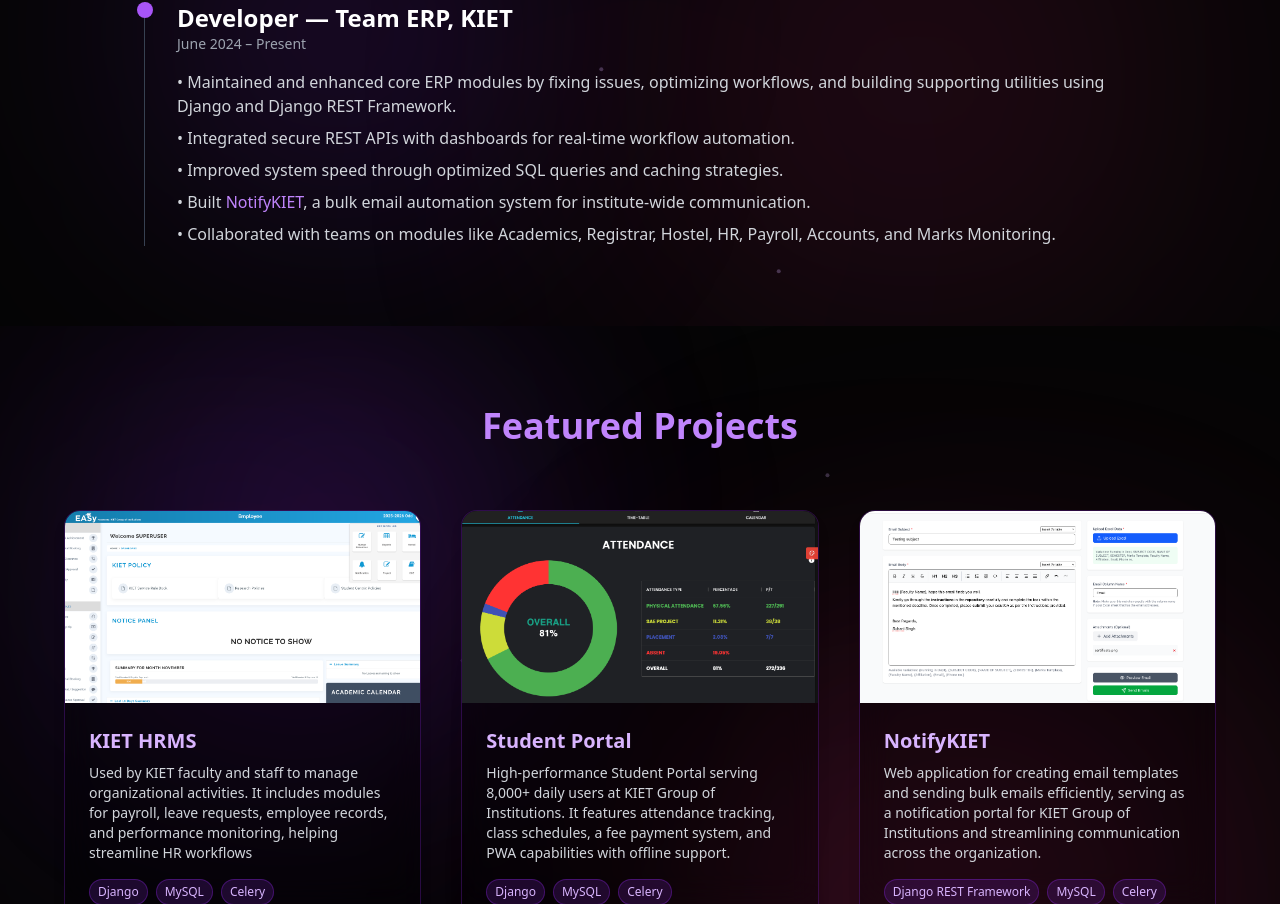
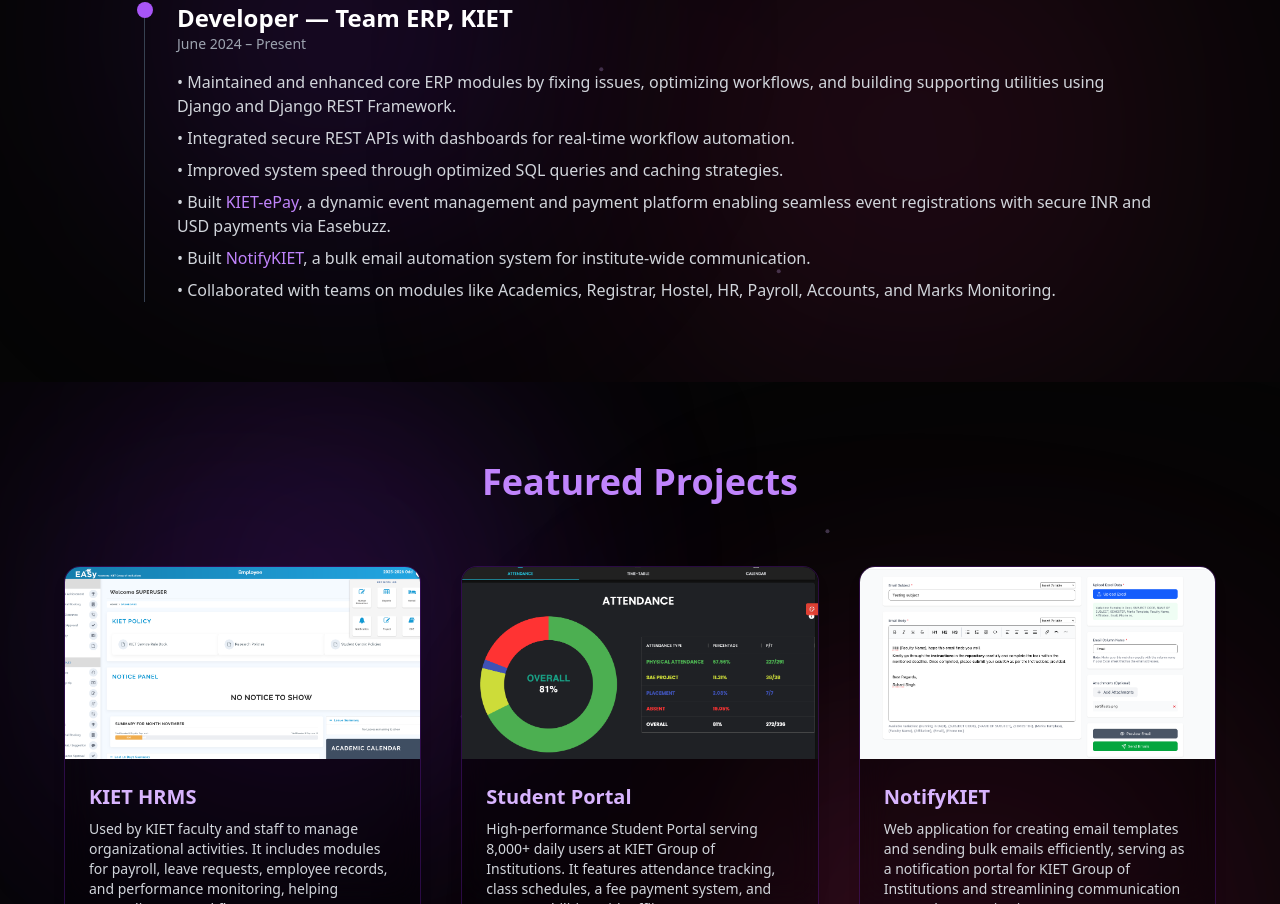
Before and after one commit to nandinisingh27/Portfolio, a React (Vite) app: page / in a window 1280 px wide. Shown: the part 1896-2800 px from the top of the page. Built offline with nearby package versions, Linux system fonts and the light colour scheme.

Commit message:
edited experience section

```diff
--- a/src/components/Experience.jsx
+++ b/src/components/Experience.jsx
@@ -79,6 +79,7 @@
               <li>• Maintained and enhanced core ERP modules by fixing issues, optimizing workflows, and building supporting utilities using Django and Django REST Framework.</li>
               <li>• Integrated secure REST APIs with dashboards for real‑time workflow automation.</li>
               <li>• Improved system speed through optimized SQL queries and caching strategies.</li>
+              <li>• Built <span className="text-purple-400">KIET-ePay</span>, a dynamic event management and payment platform enabling seamless event registrations with secure INR and USD payments via Easebuzz.</li>
               <li>• Built  <span className="text-purple-400">NotifyKIET</span>, a bulk email automation system for institute-wide communication.</li>
               <li>• Collaborated with teams on modules like Academics, Registrar, Hostel, HR, Payroll, Accounts, and Marks Monitoring.</li>
             </ul>
```
